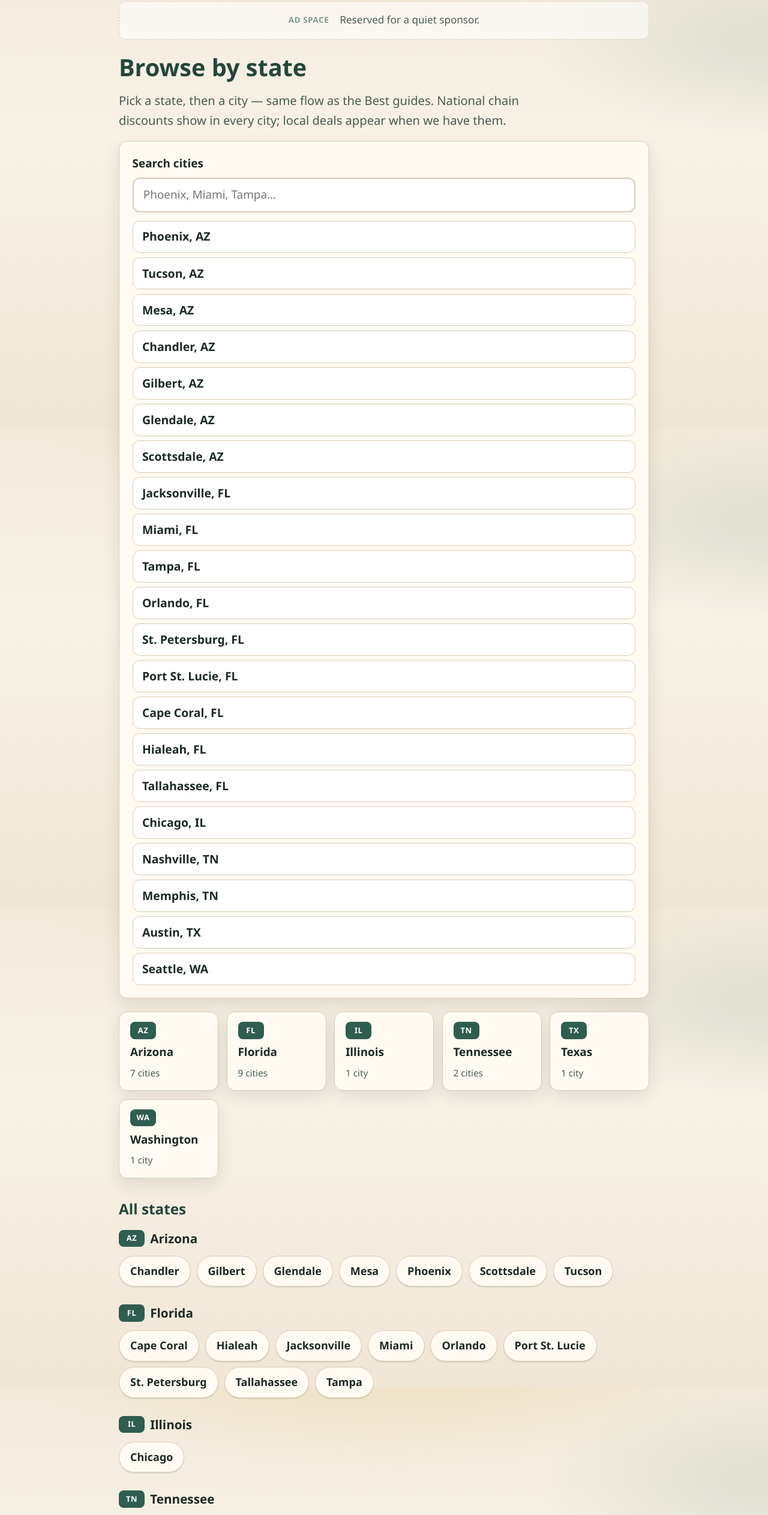
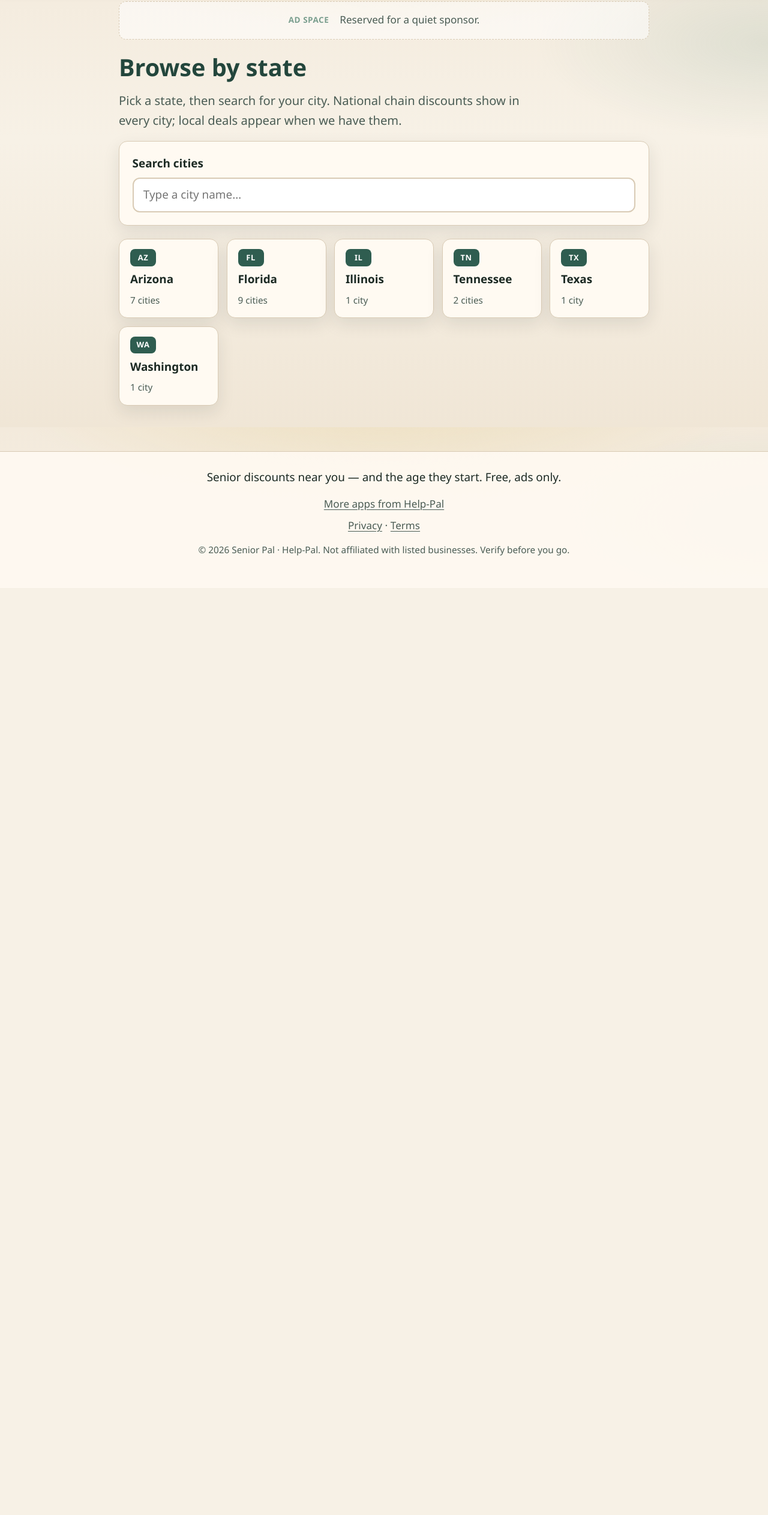
Before and after one commit to ashleyfarms/senior-pal, a React (Vite) app: page /cities in a window 1280 px wide. Shown: the part 88-2613 px from the top of the page at 60% size. After the commit the page ends 1068 px from the top, so only its background shows below. Built offline with nearby package versions, Linux system fonts and the light colour scheme.

Commit message:
City browse is search-only — no city lists
State tiles remain; matches appear after typing.

```diff
--- a/src/components/CityPicker.tsx
+++ b/src/components/CityPicker.tsx
@@ -1,14 +1,31 @@
 import { useMemo, useState } from 'react';
 import { Link } from 'react-router-dom';
-import { CITIES, cityLabel, searchCities } from '../data/cities';
+import { cityLabel, searchCities } from '../data/cities';
+import type { City } from '../data/types';
 
 type Props = {
   compact?: boolean;
+  /** Limit matches to one state (e.g. on /state/fl). */
+  stateAbbr?: string;
+  placeholder?: string;
 };
 
-export function CityPicker({ compact = false }: Props) {
+export function CityPicker({
+  compact = false,
+  stateAbbr,
+  placeholder = 'Type a city name…',
+}: Props) {
   const [q, setQ] = useState('');
-  const results = useMemo(() => searchCities(q), [q]);
+  const results = useMemo(() => {
+    const trimmed = q.trim();
+    if (!trimmed) return [] as City[];
+    let list = searchCities(trimmed);
+    if (stateAbbr) {
+      const abbr = stateAbbr.toUpperCase();
+      list = list.filter((c) => c.stateAbbr === abbr);
+    }
+    return list;
+  }, [q, stateAbbr]);
 
   return (
     <div className={`city-picker ${compact ? 'city-picker--compact' : ''}`}>
@@ -19,11 +36,12 @@ export function CityPicker({ compact = false }: Props) {
         id="city-search"
         className="city-picker__input"
         type="search"
-        placeholder="Phoenix, Miami, Tampa…"
+        placeholder={placeholder}
         value={q}
         onChange={(e) => setQ(e.target.value)}
         autoComplete="off"
       />
+      {q.trim() !== '' && (
         <ul className="city-picker__list" role="list">
           {results.map((city) => (
             <li key={city.id}>
@@ -33,11 +51,10 @@ export function CityPicker({ compact = false }: Props) {
             </li>
           ))}
           {results.length === 0 && (
-          <li className="city-picker__empty">
-            No match yet. Seed cities: {CITIES.map((c) => c.name).join(', ')}.
-          </li>
+            <li className="city-picker__empty">No cities match that search.</li>
           )}
         </ul>
+      )}
     </div>
   );
 }
--- a/src/pages/Cities.tsx
+++ b/src/pages/Cities.tsx
@@ -13,8 +13,8 @@ export function Cities() {
     <div className="page">
       <h1>Browse by state</h1>
       <p className="lede">
-        Pick a state, then a city — same flow as the Best guides. National chain
-        discounts show in every city; local deals appear when we have them.
+        Pick a state, then search for your city. National chain discounts show in
+        every city; local deals appear when we have them.
       </p>
       {catLabel && (
         <p className="banner">
@@ -42,29 +42,6 @@ export function Cities() {
           </Link>
         ))}
       </div>
-
-      <h2 className="section-title">All states</h2>
-      <div className="state-groups">
-        {groups.map((group) => (
-          <section key={group.stateAbbr} className="state-group" id={`state-${group.stateAbbr}`}>
-            <h3 className="state-group__title">
-              <Link className="state-group__link" to={`/state/${group.stateAbbr.toLowerCase()}`}>
-                <span className="state-chip">{group.stateAbbr}</span>
-                {group.state}
-              </Link>
-            </h3>
-            <ul className="city-list" role="list">
-              {group.cities.map((city) => (
-                <li key={city.id}>
-                  <Link className="city-chip" to={`/city/${city.id}`}>
-                    {city.name}
-                  </Link>
-                </li>
-              ))}
-            </ul>
-          </section>
-        ))}
-      </div>
     </div>
   );
 }
--- a/src/pages/StatePage.tsx
+++ b/src/pages/StatePage.tsx
@@ -1,4 +1,5 @@
 import { Link, useParams, useSearchParams } from 'react-router-dom';
+import { CityPicker } from '../components/CityPicker';
 import { getStateGroup } from '../data/cities';
 import { CATEGORIES } from '../data/types';
 
@@ -32,7 +33,7 @@ export function StatePage() {
         <span className="state-chip">{group.stateAbbr}</span> {group.state}
       </h1>
       <p className="lede">
-        Choose a city for senior discounts nearby. Age eligibility is on every
+        Search for a city in {group.state}. Age eligibility is on every discount
         card.
       </p>
       {catLabel && (
@@ -41,18 +42,12 @@ export function StatePage() {
         </p>
       )}
 
-      <ul className="city-list city-list--large" role="list">
-        {group.cities.map((city) => (
-          <li key={city.id}>
-            <Link
-              className="city-chip"
-              to={`/city/${city.id}${category ? `?category=${category}` : ''}`}
-            >
-              {city.name}
-            </Link>
-          </li>
-        ))}
-      </ul>
+      <div className="panel">
+        <CityPicker
+          stateAbbr={group.stateAbbr}
+          placeholder={`Search ${group.state} cities…`}
+        />
+      </div>
 
       <p className="muted-note">
         <Link to="/cities">All states</Link>
```
Lines whose indentation alone changed are shown as unchanged.
